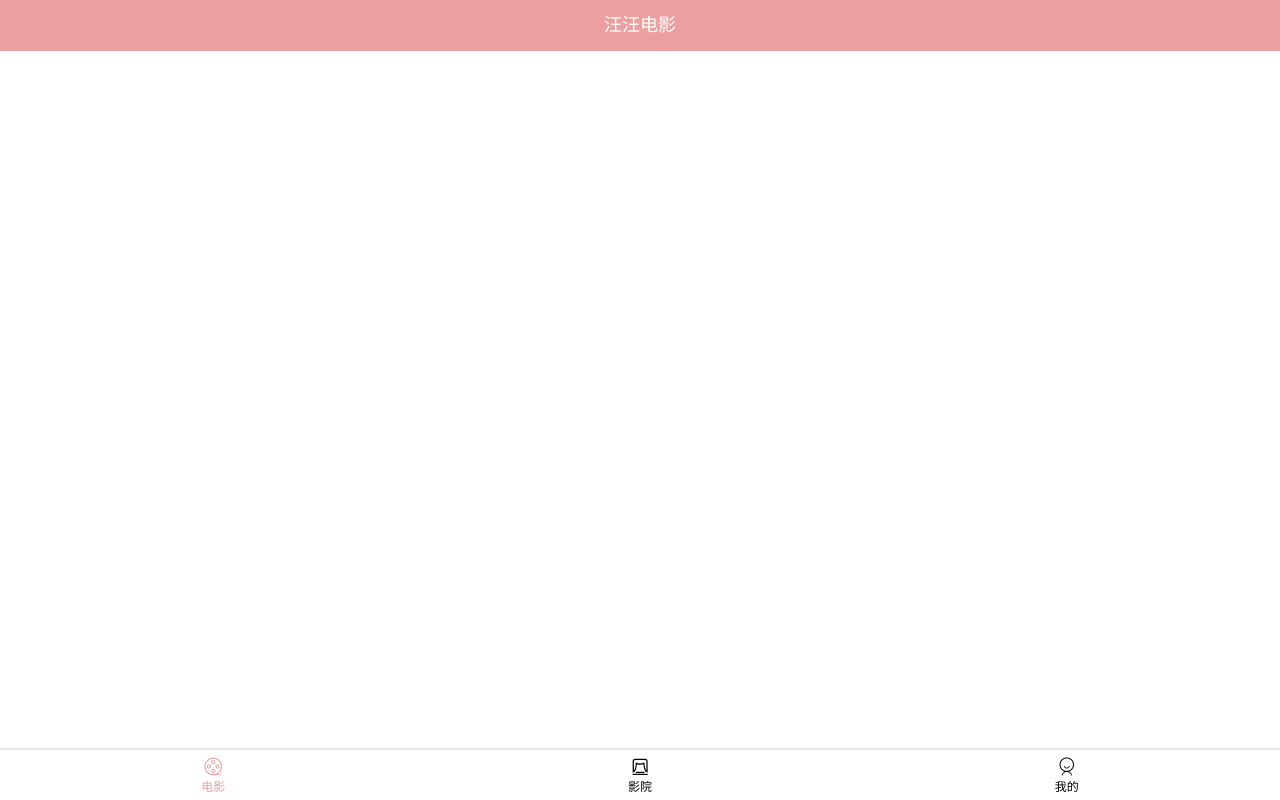
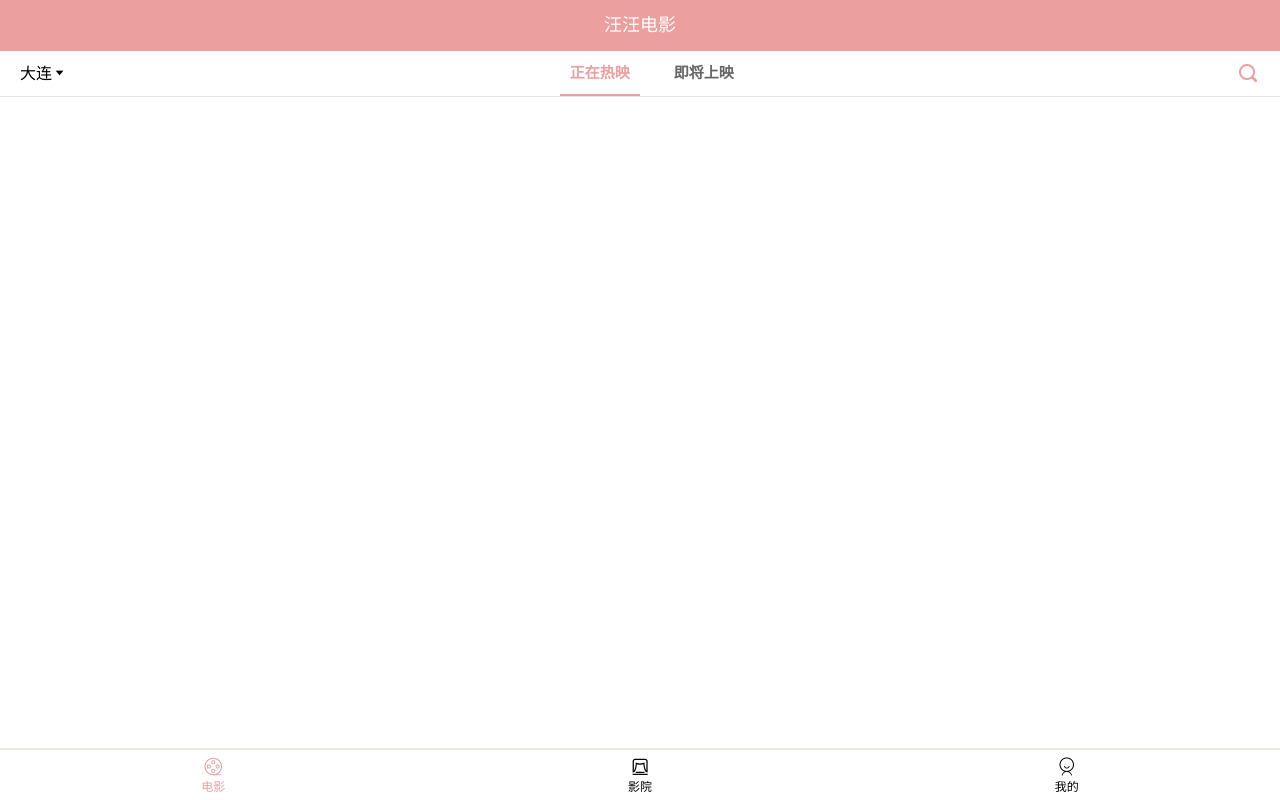
Before and after one commit to an123321/wangwangwang, a Vue app: page /movie in a window 1280 px wide. Built offline with nearby package versions, Linux system fonts and the light colour scheme.

Commit message:
新增movie的中间部分

```diff
--- a/src/views/Movie/index.vue
+++ b/src/views/Movie/index.vue
@@ -1,6 +1,24 @@
 <template>
   <div id="main">
     <Header title="汪汪电影" />
+    <div id="content">
+      <div class="movie_menu">
+        <div class="city_name">
+          <span>大连</span>
+          <i class="iconfont icon-lower-triangle"></i>
+        </div>
+        <div class="hot_swtich">
+          <div class="hot_item active">正在热映</div>
+          <div class="hot_item">即将上映</div>
+        </div>
+        <div class="search_entry">
+          <i class="iconfont icon-sousuo"></i>
+        </div>
+      </div>
+      <keep-alive>
+        <router-view />
+      </keep-alive>
+    </div>
     <TabBar />
   </div>
 </template>
@@ -18,5 +36,54 @@ export default {
 };
 </script>
 
-<style>
+<style scoped>
+#content .movie_menu {
+  width: 100%;
+  height: 45px;
+  border-bottom: 1px solid #e6e6e6;
+  display: flex;
+  justify-content: space-between;
+  align-items: center;
+  background: white;
+  z-index: 10;
+}
+.movie_menu .city_name {
+  margin-left: 20px;
+  height: 100%;
+  line-height: 45px;
+}
+.movie_menu .city_name.active {
+  color: #eb9f9f;
+  border-bottom: 2px #eb9f9f solid;
+}
+.movie_menu .hot_swtich {
+  display: flex;
+  height: 100%;
+  line-height: 45px;
+}
+.movie_menu .hot_item {
+  font-size: 15px;
+  color: #666;
+  width: 80px;
+  text-align: center;
+  margin: 0 12px;
+  font-weight: 700;
+}
+.movie_menu .hot_item.active {
+  color: #eb9f9f;
+  border-bottom: 2px #eb9f9f solid;
+}
+.movie_menu .search_entry {
+  margin-right: 20px;
+  height: 100%;
+  line-height: 45px;
+}
+.movie_menu .search_entry.active {
+  color: #eb9f9f;
+  border-bottom: 2px #eb9f9f solid;
+}
+.movie_menu .search_entry i {
+  font-size: 24px;
+  color: #eb9f9f;
+}
 </style>
```
